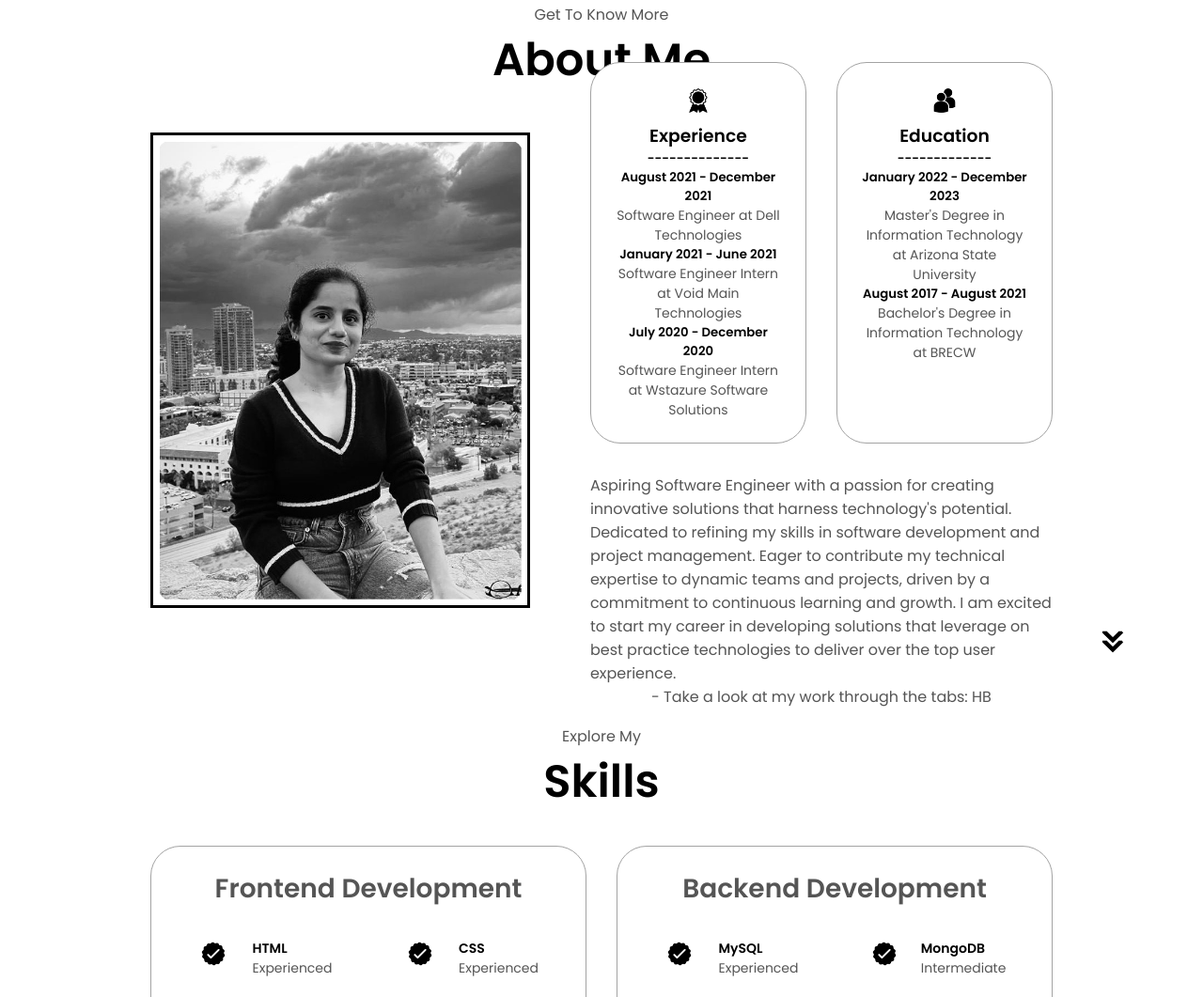
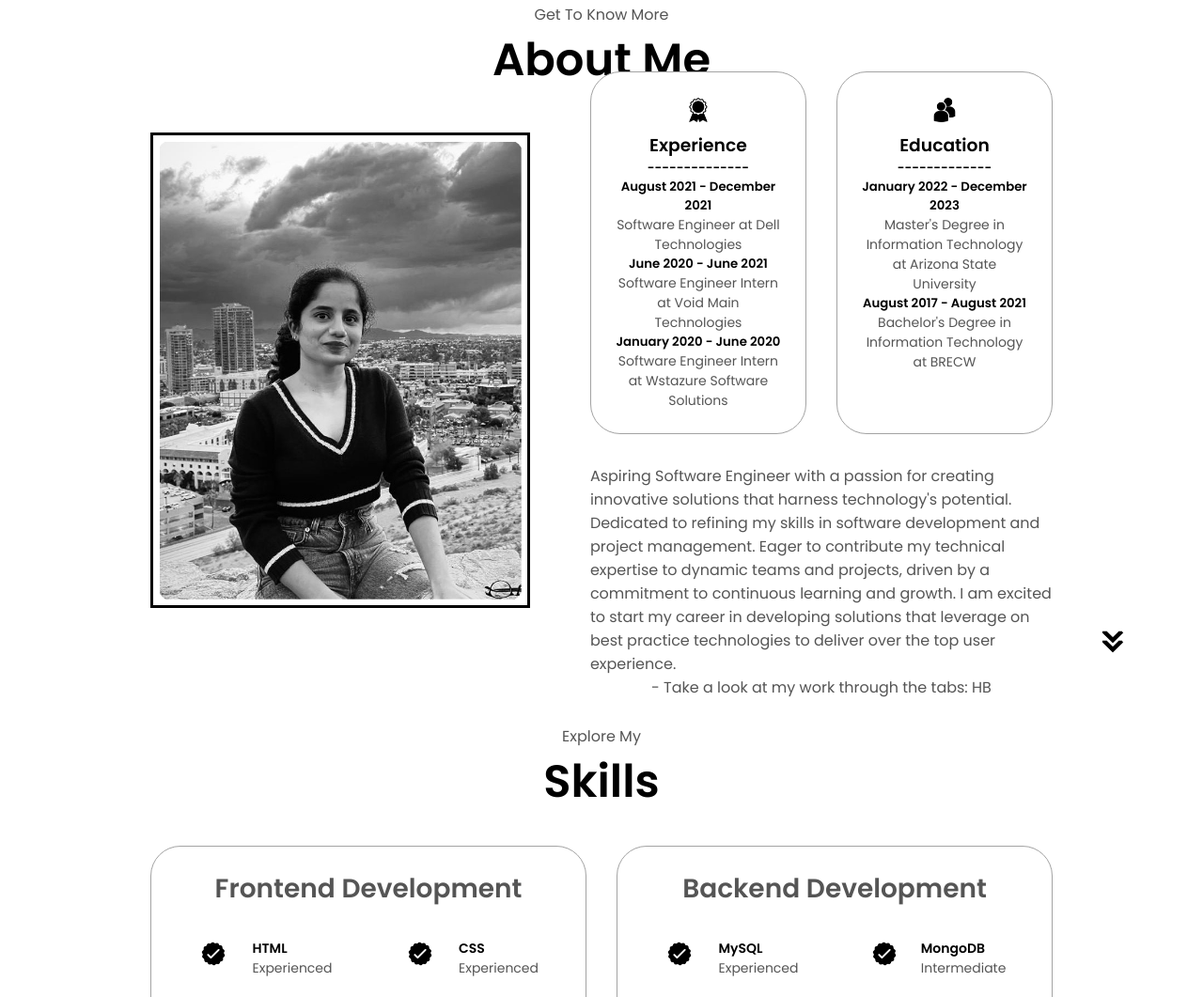
Before and after one commit to Harika20B/Harika.github.io, a plain HTML site: page index.html in a window 1280 px wide. Shown: the part 927-1988 px from the top of the page at 94% size. Drawn offline with Linux system fonts and the light colour scheme.

Commit message:
updated few details

```diff
--- a/index.html
+++ b/index.html
@@ -119,9 +119,9 @@
               <h5>--------------</h5>
               <h5>August 2021 - December 2021</h5>
               <p>Software Engineer at Dell Technologies</p>
-              <h5>January 2021 - June 2021</h5>
+              <h5>June 2020 - June 2021</h5>
               <p>Software Engineer Intern at Void Main Technologies</p>
-              <h5>July 2020 - December 2020</h5>
+              <h5>January 2020 - June 2020</h5>
               <p>Software Engineer Intern at Wstazure Software Solutions</p>
             </div>
             <div class="details-container">
```
